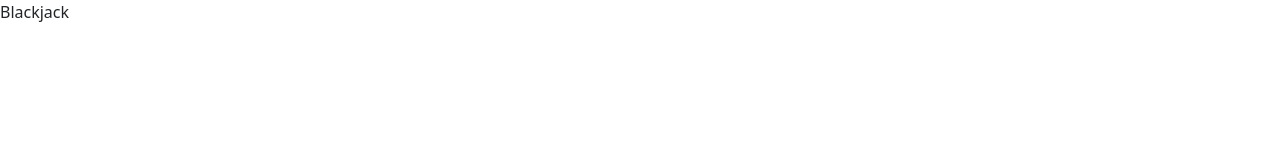
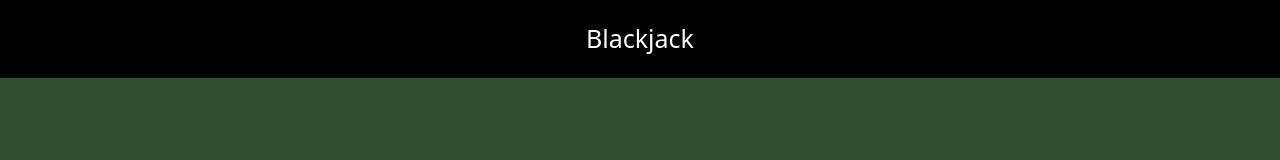
Before and after one commit to Pipemodev/Blackjack, a plain HTML site: page index.html in a window 1280 px wide. Drawn offline with nearby package versions, Linux system fonts and the light colour scheme.

Commit message:
Main styles created

```diff
--- a/Assets/css/styles.css
+++ b/Assets/css/styles.css
@@ -0,0 +1,12 @@
+html, body{
+    margin: 0px;
+    background-color: #2F4F30;
+    color: white;
+}
+.titulo{
+    text-align: center;
+    background-color: black;
+    color: white;
+    padding: 20PX;
+    font-size: 25px;
+}
--- a/index.html
+++ b/index.html
@@ -8,7 +8,7 @@
     <title>Blackjack</title>
 </head>
 <body>
-    <header>
+    <header class="titulo">
         Blackjack
     </header>
     <script src="/Assets/js/juego.js"></script>
```
